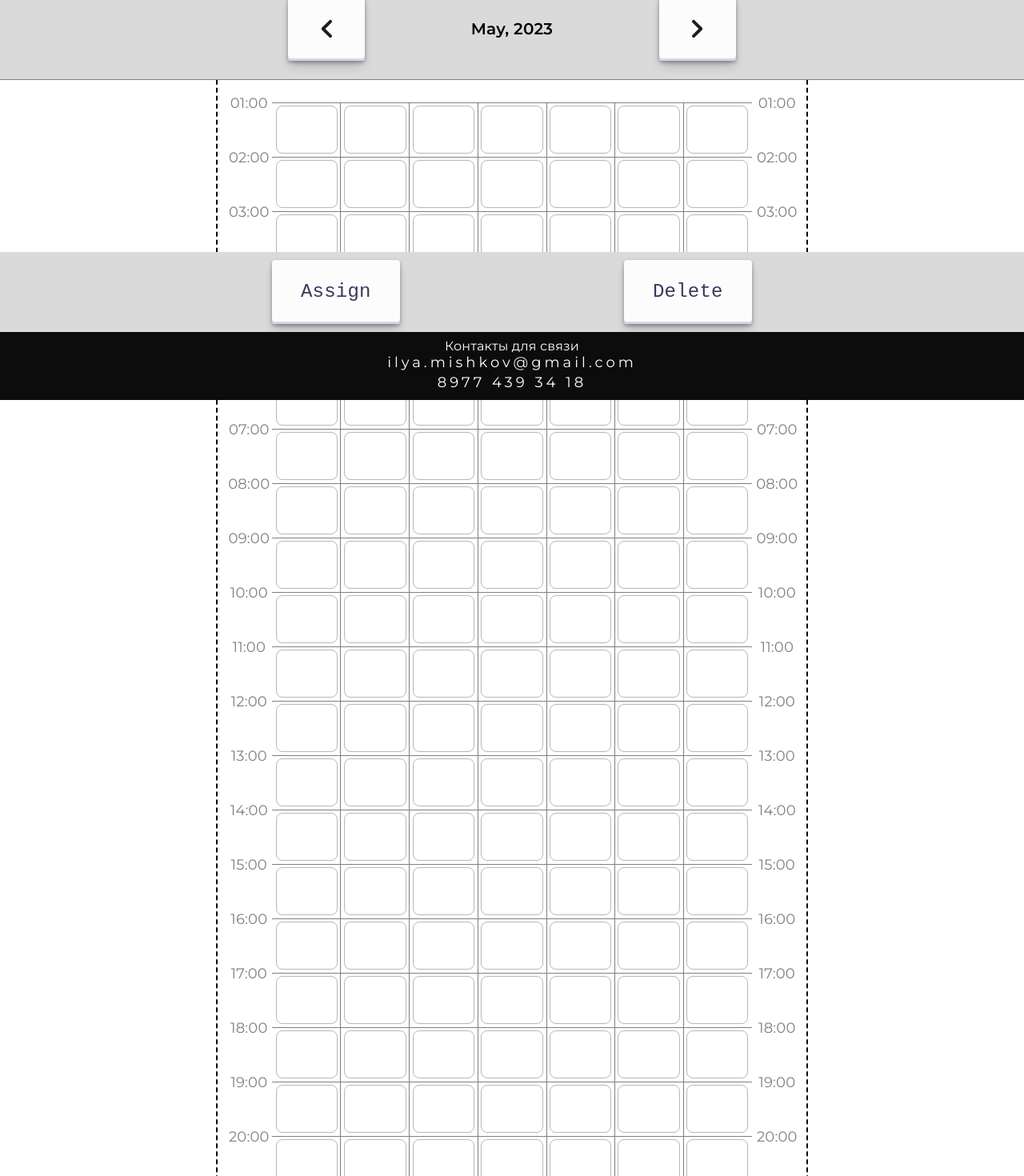
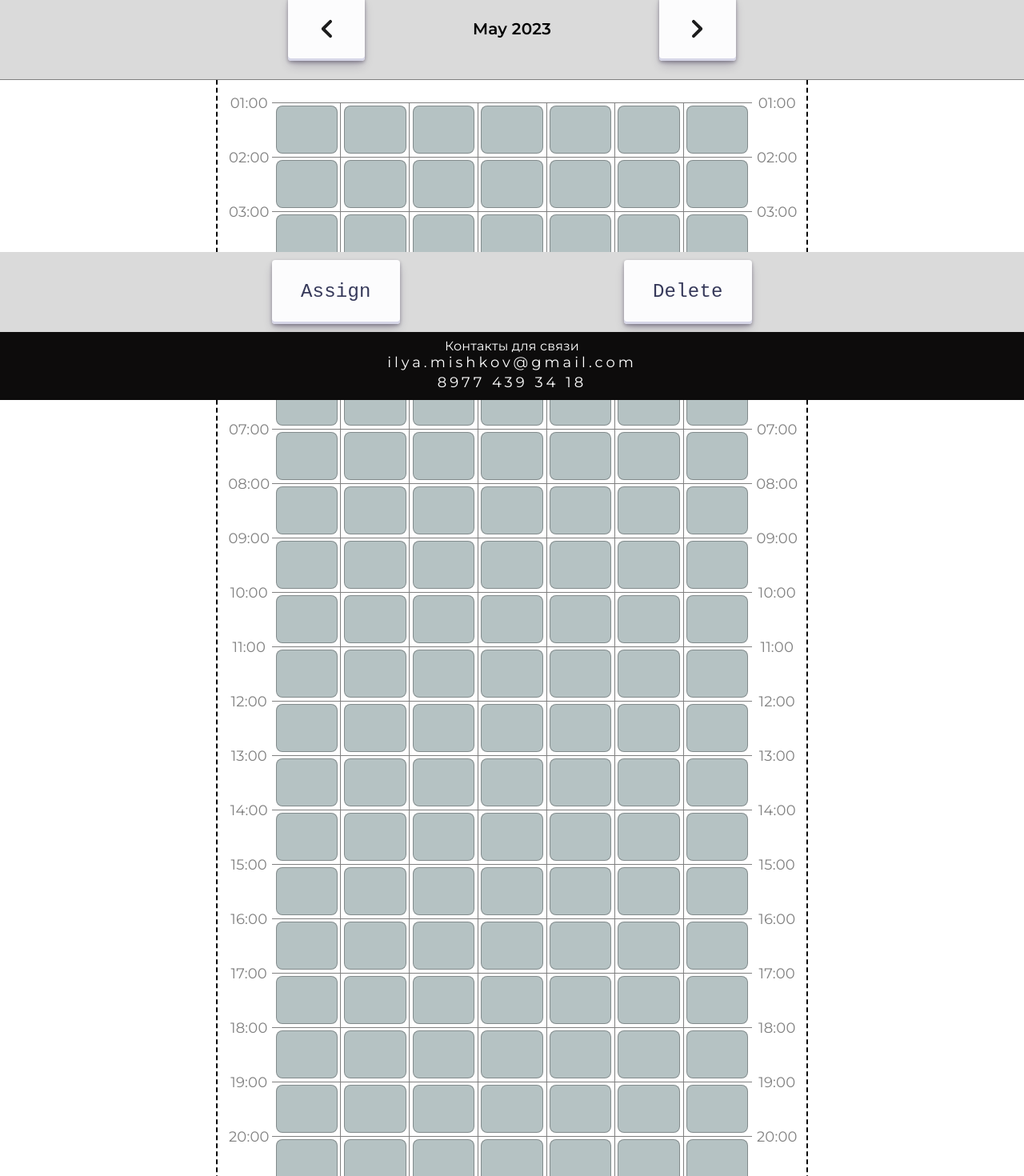
Before and after one commit to ChristianClee/CalendarV2, a React (Create React App) app: page / in a window 1280 px wide. Shown: the part 300-1770 px from the top of the page at 80% size. Built offline with nearby package versions, Linux system fonts and the light colour scheme.

Commit message:
i almost have doon it

```diff
--- a/package.json
+++ b/package.json
@@ -13,6 +13,7 @@
     "@types/react": "^18.2.6",
     "@types/react-dom": "^18.2.4",
     "gh-pages": "^5.0.0",
+    "lodash": "^4.17.21",
     "react": "^18.2.0",
     "react-dom": "^18.2.0",
     "react-redux": "^8.0.5",
--- a/src/App.tsx
+++ b/src/App.tsx
@@ -11,17 +11,15 @@ function App() {
   const dispatch = useDispatch()
     useEffect(() => {
       dispatch(getCurrentDate())
-      // dispatch(getWeek())
     }, [currentPossition])
 
   return (
-    // <div className="App">
       <div className="wrapper">
         <Header/>
         <Main />
         <Footer/>
       </div>
-    // {/* </div> */}
+
   );
 }
 
--- a/src/components/main/greed/Events.tsx
+++ b/src/components/main/greed/Events.tsx
@@ -1,171 +1,74 @@
-import React from 'react';
+import React, { useEffect, useState } from 'react';
+import InnerSquare from './elements/InnerSquare';
+import { useSelector, useDispatch } from 'react-redux';
+import { selectDate, add } from '../../../redux/slices/dateSlice'
+// @ts-ignore
+import lodash from 'lodash'
+
+const Events: React.FC = () => {
+  const dispatch = useDispatch()
+  const { listOfWeekDays, listOfAllWeeks, } = useSelector(selectDate)
+  const [gridList, setGredList] = useState<string[]>([])
+  // console.log(gridList)
+  const flag = (listOfWeekDays.length === 7) ? true : false
 
 
-const Events:React.FC = () => {
+
+useEffect(() => {
+    if (listOfWeekDays.length > 1) {
+      if (listOfAllWeeks.length === 0) {
+        const value = createList(listOfWeekDays)
+        setGredList(value)
+        const arr: any = {}
+        arr[listOfWeekDays[0]] = value   // !!! danger zone
+        dispatch(add(arr))
+        console.log("listOfAllWeeks ", listOfAllWeeks)
+      }
+
+      else if (!(listOfAllWeeks.map(item => Object.keys(item))).flat(2).includes(listOfWeekDays[0])){
+        const value = createList(listOfWeekDays)
+        setGredList(value)
+        const arr: any = {}
+        arr[listOfWeekDays[0]] = value
+        dispatch(add(arr))
+        console.log("listOfAllWeeks ", listOfAllWeeks)
+      }
+      else {
+        for (let i of listOfAllWeeks) {
+          if (Object.keys(i)[0] == listOfWeekDays[0]) {
+            // console.log(...Object.values(i))
+            // @ts-ignore
+            setGredList(...Object.values(i))
+            break
+          }
+        }
+      }
+// [{key:dfdfd,value:[dfgfgd]}]
+
+    }
+
+  }, [listOfWeekDays])
+
+  function createList(listOfWeekDays:string[]):string[] {
+    let innerSquares = []
+    for (let i = 1; i < 24; i++) { // this double cycle generates array whis unique value, each value has '2023-05-18-Thursday-01'
+      for (let j = 0; j < 7; j++) {
+        const timeNumber = (String(i).length < 2) ? "0" + String(i) + "-f" : String(i) + "-f"
+        innerSquares.push(`${listOfWeekDays[j]}-${timeNumber}`)
+      }
+    }
+    return innerSquares
+  }
+  function makeTrack() {
+
+  }
   return (
     <div className="greed__events">
-      <div className="greed__event"></div>
-      <div className="greed__event"></div>
-      <div className="greed__event"></div>
-      <div className="greed__event"></div>
-      <div className="greed__event"></div>
-      <div className="greed__event"></div>
-      <div className="greed__event"></div>
-      <div className="greed__event"></div>
-      <div className="greed__event"></div>
-      <div className="greed__event"></div>
-      <div className="greed__event"></div>
-      <div className="greed__event"></div>
-      <div className="greed__event"></div>
-      <div className="greed__event"></div>
-      <div className="greed__event"></div>
-      <div className="greed__event"></div>
-      <div className="greed__event"></div>
-      <div className="greed__event"></div>
-      <div className="greed__event"></div>
-      <div className="greed__event"></div>
-      <div className="greed__event"></div>
-      <div className="greed__event"></div>
-      <div className="greed__event"></div>
-      <div className="greed__event"></div>
-      <div className="greed__event"></div>
-      <div className="greed__event"></div>
-      <div className="greed__event"></div>
-      <div className="greed__event"></div>
-      <div className="greed__event"></div>
-      <div className="greed__event"></div>
-      <div className="greed__event"></div>
-      <div className="greed__event"></div>
-      <div className="greed__event"></div>
-      <div className="greed__event"></div>
-      <div className="greed__event"></div>
-      <div className="greed__event"></div>
-      <div className="greed__event"></div>
-      <div className="greed__event"></div>
-      <div className="greed__event"></div>
-      <div className="greed__event"></div>
-      <div className="greed__event"></div>
-      <div className="greed__event"></div>
-      <div className="greed__event"></div>
-      <div className="greed__event"></div>
-      <div className="greed__event"></div>
-      <div className="greed__event"></div>
-      <div className="greed__event"></div>
-      <div className="greed__event"></div>
-      <div className="greed__event"></div>
-      <div className="greed__event"></div>
-      <div className="greed__event"></div>
-      <div className="greed__event"></div>
-      <div className="greed__event"></div>
-      <div className="greed__event"></div>
-      <div className="greed__event"></div>
-      <div className="greed__event"></div>
-      <div className="greed__event"></div>
-      <div className="greed__event"></div>
-      <div className="greed__event"></div>
-      <div className="greed__event"></div>
-      <div className="greed__event"></div>
-      <div className="greed__event"></div>
-      <div className="greed__event"></div>
-      <div className="greed__event"></div>
-      <div className="greed__event"></div>
-      <div className="greed__event"></div>
-      <div className="greed__event"></div>
-      <div className="greed__event"></div>
-      <div className="greed__event"></div>
-      <div className="greed__event"></div>
-      <div className="greed__event"></div>
-      <div className="greed__event"></div>
-      <div className="greed__event"></div>
-      <div className="greed__event"></div>
-      <div className="greed__event"></div>
-      <div className="greed__event"></div>
-      <div className="greed__event"></div>
-      <div className="greed__event"></div>
-      <div className="greed__event"></div>
-      <div className="greed__event"></div>
-      <div className="greed__event"></div>
-      <div className="greed__event"></div>
-      <div className="greed__event"></div>
-      <div className="greed__event"></div>
-      <div className="greed__event"></div>
-      <div className="greed__event"></div>
-      <div className="greed__event"></div>
-      <div className="greed__event"></div>
-      <div className="greed__event"></div>
-      <div className="greed__event"></div>
-      <div className="greed__event"></div>
-      <div className="greed__event"></div>
-      <div className="greed__event"></div>
-      <div className="greed__event"></div>
-      <div className="greed__event"></div>
-      <div className="greed__event"></div>
-      <div className="greed__event"></div>
-      <div className="greed__event"></div>
-      <div className="greed__event"></div>
-      <div className="greed__event"></div>
-      <div className="greed__event"></div>
-      <div className="greed__event"></div>
-      <div className="greed__event"></div>
-      <div className="greed__event"></div>
-      <div className="greed__event"></div>
-      <div className="greed__event"></div>
-      <div className="greed__event"></div>
-      <div className="greed__event"></div>
-      <div className="greed__event"></div>
-      <div className="greed__event"></div>
-      <div className="greed__event"></div>
-      <div className="greed__event"></div>
-      <div className="greed__event"></div>
-      <div className="greed__event"></div>
-      <div className="greed__event"></div>
-      <div className="greed__event"></div>
-      <div className="greed__event"></div>
-      <div className="greed__event"></div>
-      <div className="greed__event"></div>
-      <div className="greed__event"></div>
-      <div className="greed__event"></div>
-      <div className="greed__event"></div>
-      <div className="greed__event"></div>
-      <div className="greed__event"></div>
-      <div className="greed__event"></div>
-      <div className="greed__event"></div>
-      <div className="greed__event"></div>
-      <div className="greed__event"></div>
-      <div className="greed__event"></div>
-      <div className="greed__event"></div>
-      <div className="greed__event"></div>
-      <div className="greed__event"></div>
-      <div className="greed__event"></div>
-      <div className="greed__event"></div>
-      <div className="greed__event"></div>
-      <div className="greed__event"></div>
-      <div className="greed__event"></div>
-      <div className="greed__event"></div>
-      <div className="greed__event"></div>
-      <div className="greed__event"></div>
-      <div className="greed__event"></div>
-      <div className="greed__event"></div>
-      <div className="greed__event"></div>
-      <div className="greed__event"></div>
-      <div className="greed__event"></div>
-      <div className="greed__event"></div>
-      <div className="greed__event"></div>
-      <div className="greed__event"></div>
-      <div className="greed__event"></div>
-      <div className="greed__event"></div>
-      <div className="greed__event"></div>
-      <div className="greed__event"></div>
-      <div className="greed__event"></div>
-      <div className="greed__event"></div>
-      <div className="greed__event"></div>
-      <div className="greed__event"></div>
-      <div className="greed__event"></div>
-      <div className="greed__event"></div>
-      <div className="greed__event"></div>
-      <div className="greed__event"></div>
-      <div className="greed__event"></div>
+      {flag &&
+        gridList.map(item => <InnerSquare key={item} value={item} />)
+      }
     </div>
   );
 }
+
 export default Events;
--- /dev/null
+++ b/src/components/main/greed/elements/InnerSquare.tsx
@@ -0,0 +1,23 @@
+import React,{useState} from 'react';
+
+type InSqProps = {
+  value: string
+}
+
+const InnerSquare: React.FC<InSqProps> = ({ value }) => {
+  // console.log(value.slice(-1))
+
+  // const [flag, setFlag] = useState(false)
+  const flag = value.slice(-1)
+  return (
+    <div
+      className={(flag == "f") ? ['greed__event', 'active'].join(" ") : 'greed__event' }
+      onClick={() => {
+        // setFlag(true)
+        // value = value.slice(0, -1) + "t"
+        // console.log(value.slice(0, -1))
+      }}
+    ></div>
+  );
+}
+export default InnerSquare;
--- a/src/components/main/nav/Months.tsx
+++ b/src/components/main/nav/Months.tsx
@@ -1,9 +1,11 @@
 import React from 'react';
 import { ReactComponent as ArrowLeft } from "../../../assets/picture/arrow-left.svg"
 import { ReactComponent as ArrowRight } from "../../../assets/picture/arrow-right.svg"
-import { selectDate, goToRight } from "../../../redux/slices/dateSlice"
+import { selectDate, goToRight, goToLeft } from "../../../redux/slices/dateSlice"
 import { useSelector, useDispatch } from 'react-redux';
 import Button from './elements/Button';
+// @ts-ignore
+import lodash from 'lodash'
 
 
 const Months: React.FC = () => {
@@ -12,19 +14,35 @@ const Months: React.FC = () => {
   function goRight() {
     dispatch(goToRight())
   }
+  function goLeft() {
+    dispatch(goToLeft())
+  }
   const { listOfWeekDays, allMonths } = useSelector(selectDate)
-  const year: string = listOfWeekDays[0]?.slice(0,4)
-  const month: string = allMonths[parseInt(listOfWeekDays[1]?.slice(5, 7))]
 
-  // console.log(year)
-  // console.log("month", month)
+  const years: string[] = lodash.uniq( // it contains years in one week
+    listOfWeekDays.map((item) =>
+      item.slice(0, 4))
+  )
+
+  const indexsMonth: number[] = lodash.uniq( // it contains indexes of months in one week
+    listOfWeekDays.map((item) =>
+      parseInt(
+        item.slice(5, 7)))
+  )
+  const months: string[] = indexsMonth.map(item => allMonths[item]) // create months from indexes of months
+
+
+
+
 
   return (
     <div className="nav__monthBlock">
-      <Button>
+      <Button
+        func={goLeft}
+      >
         <ArrowLeft />
       </Button>
-      <div className="nav__month">{[month, year].join(", ")}</div>
+      <div className="nav__month">{months.concat(years).join(" ")}</div>
 
       <Button
         func={goRight}
--- a/src/redux/slices/dateSlice.ts
+++ b/src/redux/slices/dateSlice.ts
@@ -4,7 +4,7 @@ import type { PayloadAction } from '@reduxjs/toolkit'
 
 
 type Months =  "January" | "February" | "March" | "April" | "May" | "June" | "July" | "August" | "September" | "October" | "November" | "December"
-type WeekFormat =  "Monday" | "Tuesday" | "Wednesday" | "Thursday" | "Friday" | "Saturday" |"Sunday"
+type WeekFormat =  "Mond" | "Tues" | "Wedn" | "Thur" | "Frid" | "Satu" |"Sund"
 
 interface Init {
   allMonths: Months[];
@@ -12,56 +12,56 @@ interface Init {
   currentDate: string;              // example:  '2023-05-18 Thursday'
   listOfWeekDays: string[] | [];   // example:  ['2023-05-18 Thursday', '2023-05-19 Friday', ... ]        this is list of current week with current date of week, it is indexed, first argument after initialization will be on monday place, getWeek() - is initializator method
   currentPossition: number;
+  listOfAllWeeks: {data:string}[] ; // ????????????? this list keeps all downloaded weeks, I don't know what should I apply type to it
 }
 
 const initialState: Init = {
   allMonths: ["January", "February", "March", "April", "May", "June", "July", "August", "September", "October", "November", "December"],
-  weekformat: [ "Monday", "Tuesday", "Wednesday", "Thursday", "Friday", "Saturday", "Sunday"],
+  weekformat: [ "Mond", "Tues", "Wedn", "Thur", "Frid", "Satu", "Sund"],
   currentDate: "",
   listOfWeekDays: [],
   currentPossition: 0,
+  listOfAllWeeks: [],
 }
 export const dateSlice = createSlice({
   name: "date",
   initialState,
   reducers: {
     getCurrentDate(state) {
-      const date = new Date()
-      const _year = date.getFullYear()
-      const _month = date.getMonth()
-      const _day = date.getDate()
-      const currentPossition = state.currentPossition
+      const _year = new Date().getFullYear()                              //
+      const _month = new Date().getMonth()                                //
+      const _day = new Date().getDate()                                   //
+      const currentPossition = state.currentPossition                     //
+      const date = new Date(_year,_month, _day + currentPossition)        // it can be shortened
 
-      const indexWeek = (new Date(_year,_month, _day + currentPossition).getDay() - 1 < 0) ? 6 : new Date(_year,_month, _day + currentPossition).getDay() - 1
+      const indexWeek = (date.getDay() - 1 < 0) ? 6 : date.getDay() - 1
 
 
-      state.currentDate = getDate(0) // !!!
-      console.log("state.currentDate ", state.currentDate)
+      state.currentDate = getDate(0)                                      // !!!
+      state.listOfWeekDays = getWeek(indexWeek, currentPossition)         // !!!
 
-      state.listOfWeekDays = getWeek(indexWeek)  // !!!
-
-      function getWeek(indexWeek: number): string[] {
+      function getWeek(indexWeek: number, add: number): string[] {
         // this function create a list and fills it the dates of week, indexWeek shows current day of week then the discribed logic determines oters days in a current week
         let week = []
         for (let i = indexWeek - 1; i >= 0; i--){
           const num = (i + 1)*(-1)
-          week.push(getDate(num)) // these are previous days
+          week.push(getDate(num + add)) // these are previous days
         }
-        week.push(getDate(0)) // this is current day
+        week.push(getDate(add)) // this is current day
 
         for (let i = indexWeek + 1; i < 7; i++){
           const num = i - indexWeek
-          week.push(getDate(num)) //these are nexts days
+          week.push(getDate(num + add)) //these are nexts days
         }
         return week
       }
       function getDate(_differentDays: number): string {
         // this function create a string which contains year month days and day of week in '2023-05-18 Thursday' format. _differentDays parameter determines what day befor/after today  I want to get
-        const weekDays = state.weekformat
-        const _year = new Date().getFullYear()
-        const _month = new Date().getMonth()
-        const _day = new Date().getDate()
-        const date = new Date(_year, _month, _day + _differentDays)
+        const weekDays = state.weekformat                               //
+        const _year = new Date().getFullYear()                          //
+        const _month = new Date().getMonth()                            //
+        const _day = new Date().getDate()                               //
+        const date = new Date(_year, _month, _day + _differentDays)     // it can be shortened
 
         const indexWeekDay:number = (date.getDay() - 1 < 0) ? 6 : date.getDay() - 1 // translate to Russian system of week, now first day of week starts from Monday
         const numberCurrentMonth:string = String(date.getMonth()) // it shows current number of month
@@ -75,53 +75,22 @@ export const dateSlice = createSlice({
           "0" + numberCurrentMonth : numberCurrentMonth
 
         const currentDate = [currentYear, currentMonth, currentDay, currentWeekDay].join("-")
-        return currentDate
+        return currentDate // 2023-04-18-Thursday
       }
-
     },
     goToRight(state) {
       state.currentPossition += 7
+    },
+    goToLeft(state) {
+      state.currentPossition -= 7
+    },
+    checkPreviousLists() {
 
-      function getWeek(indexWeek: number): string[] {
-        // this function create a list and fills it the dates of week, indexWeek shows current day of week then the discribed logic determines oters days in a current week
-        let week = []
-        for (let i = indexWeek - 1; i >= 0; i--){
-          const num = (i + 1)*(-1)
-          week.push(getDate(num)) // these are previous days
-        }
-        week.push(getDate(0)) // this is current day
+    },
+    add(state, action:PayloadAction<{data:string}>) {
+      state.listOfAllWeeks = [...state.listOfAllWeeks, action.payload ]
+    },
 
-        for (let i = indexWeek + 1; i < 7; i++){
-          const num = i - indexWeek
-          week.push(getDate(num)) //these are nexts days
-        }
-        return week
-      }
-      function getDate(_differentDays: number): string {
-        // this function create a string which contains year month days and day of week in '2023-05-18 Thursday' format. _differentDays parameter determines what day befor/after today  I want to get
-        const weekDays = state.weekformat
-        const _year = new Date().getFullYear()
-        const _month = new Date().getMonth()
-        const _day = new Date().getDate()
-        const date = new Date(_year, _month, _day + _differentDays)
-
-        const indexWeekDay:number = (date.getDay() - 1 < 0) ? 6 : date.getDay() - 1 // translate to Russian system of week, now first day of week starts from Monday
-        const numberCurrentMonth:string = String(date.getMonth()) // it shows current number of month
-        const numberCurrentDay:string = String(date.getDate())
-
-        const currentYear: string = String(date.getFullYear())
-        const currentWeekDay: string = weekDays[ indexWeekDay ]
-        const currentDay: string = (numberCurrentDay.length < 2) ?
-          "0" + numberCurrentDay : numberCurrentDay
-        const currentMonth: string = (numberCurrentMonth.length < 2) ?
-          "0" + numberCurrentMonth : numberCurrentMonth
-
-        const currentDate = [currentYear, currentMonth, currentDay, currentWeekDay].join("-")
-        return currentDate
-      }
-
-      console.log(state.currentPossition)
-    }
 
   }
 })
@@ -131,4 +100,6 @@ export const selectDate = (state:RootState) => state.date
 export const {
   getCurrentDate,
   goToRight,
+  goToLeft,
+  add,
 } = dateSlice.actions
--- a/src/scss/_main.scss
+++ b/src/scss/_main.scss
@@ -188,6 +188,9 @@ $marginTopGrid: 30px;
     & div{
       border: 1px solid rgba(0, 0, 0, 0.284); // !!!!!!!
       border-radius: 8px;
+      &.active{
+        background-color: rgb(181, 194, 195);
+      }
     }
   }
   &__gorizontal{
```
Also changed, not shown: 1 other file (tests, documents, lock files or other folders).
